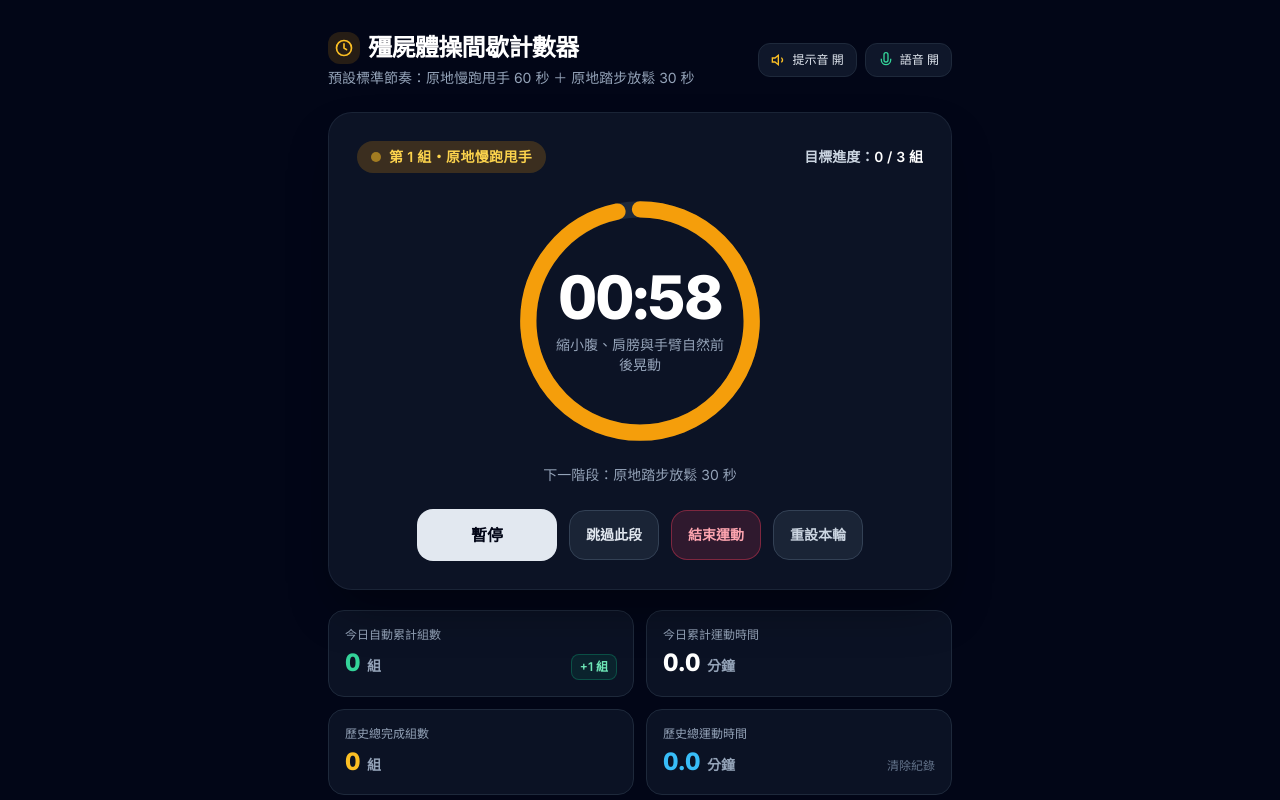
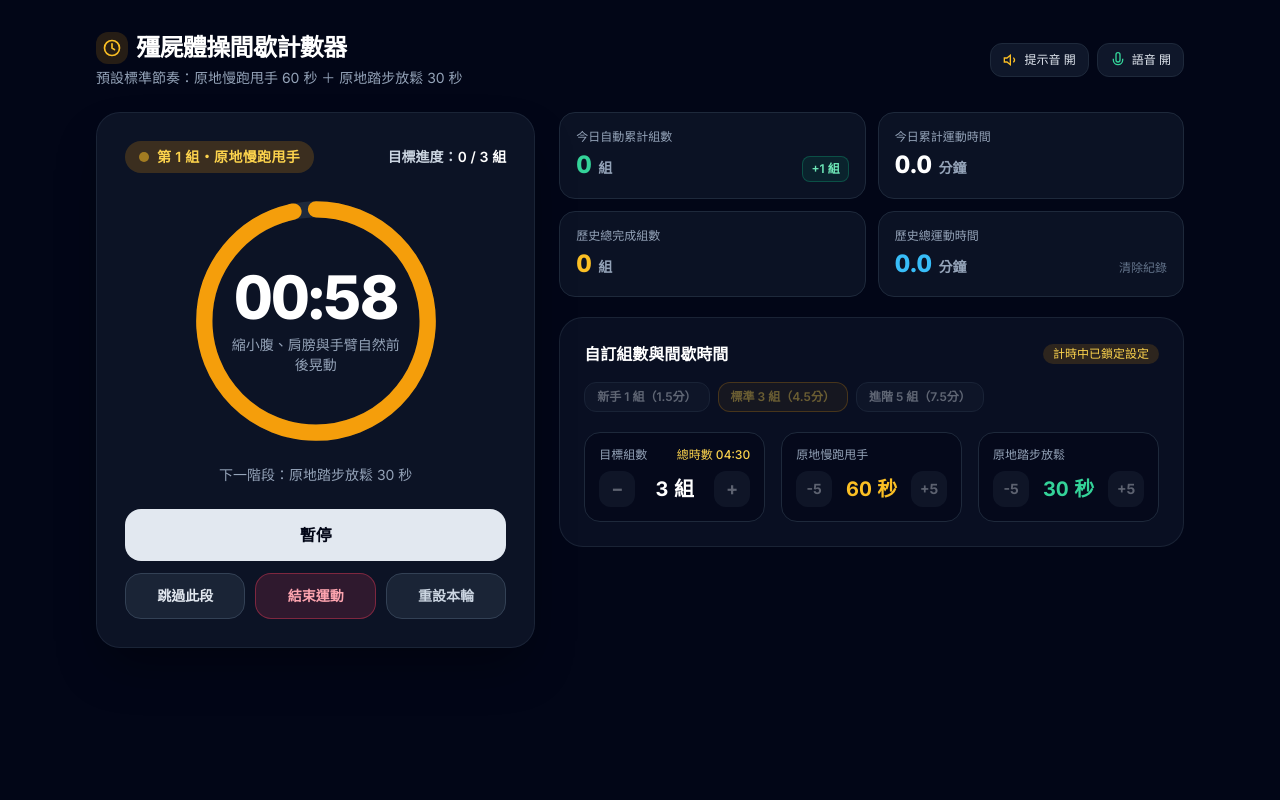
Before and after one commit to ellight369-create/-, a plain HTML site: page index.html in a window 1280 px wide. Both pictures are taken after a click on the button "開始運動". Shown: the top 800 px of the page. Drawn offline with nearby package versions, Linux system fonts and the light colour scheme.

Commit message:
Add files via upload

```diff
--- a/index.html
+++ b/index.html
@@ -21,7 +21,7 @@
   </style>
 </head>
 <body class="min-h-screen bg-slate-950 text-slate-100 antialiased selection:bg-amber-500/30">
-  <div class="mx-auto max-w-2xl px-4 py-6 sm:px-6 sm:py-8">
+  <div class="mx-auto max-w-6xl px-4 py-5 sm:px-6 lg:px-8 lg:py-8">
     <!-- Header -->
     <header class="mb-6 flex flex-wrap items-center justify-between gap-3">
       <div>
@@ -49,8 +49,10 @@
       </div>
     </header>
 
+    <!-- Main Two-Column Responsive Layout -->
+    <div class="grid grid-cols-1 gap-5 lg:grid-cols-12 lg:items-start lg:gap-6">
       <!-- Main Timer Card -->
-    <main class="rounded-3xl border border-slate-800/80 bg-slate-900/80 p-5 shadow-2xl shadow-black/40 backdrop-blur sm:p-7">
+      <main class="rounded-3xl border border-slate-800/80 bg-slate-900/80 p-5 shadow-2xl shadow-black/40 backdrop-blur sm:p-7 lg:col-span-5">
       <!-- Phase & Set Indicator -->
       <div class="mb-5 flex flex-wrap items-center justify-between gap-2">
         <span id="phaseBadge" class="inline-flex items-center gap-2 rounded-full bg-slate-800 px-3.5 py-1.5 text-xs font-semibold tracking-wide text-slate-200 sm:text-sm">
@@ -80,24 +82,28 @@
       </div>
 
       <!-- Primary Controls -->
-      <div class="flex flex-wrap items-center justify-center gap-3">
-        <button id="startPauseBtn" type="button" class="inline-flex min-w-[140px] items-center justify-center gap-2 rounded-2xl bg-amber-500 px-6 py-3.5 text-base font-bold text-slate-950 shadow-lg shadow-amber-500/20 transition hover:bg-amber-400 active:scale-[0.98]">
+      <div class="flex flex-col gap-3">
+        <button id="startPauseBtn" type="button" class="inline-flex w-full items-center justify-center gap-2 rounded-2xl bg-amber-500 px-6 py-3.5 text-base font-bold text-slate-950 shadow-lg shadow-amber-500/20 transition hover:bg-amber-400 active:scale-[0.98]">
           <span id="startPauseLabel">開始運動</span>
         </button>
-        <button id="skipBtn" type="button" disabled class="inline-flex items-center justify-center gap-1.5 rounded-2xl border border-slate-700 bg-slate-800/80 px-4 py-3.5 text-sm font-semibold text-slate-200 transition hover:bg-slate-700 disabled:cursor-not-allowed disabled:opacity-40">
+        <div class="grid grid-cols-3 gap-2.5">
+          <button id="skipBtn" type="button" disabled class="inline-flex items-center justify-center gap-1 rounded-2xl border border-slate-700 bg-slate-800/80 px-3 py-3 text-sm font-semibold text-slate-200 transition hover:bg-slate-700 disabled:cursor-not-allowed disabled:opacity-40">
             跳過此段
           </button>
-        <button id="finishBtn" type="button" disabled class="inline-flex items-center justify-center gap-1.5 rounded-2xl border border-rose-500/40 bg-rose-500/15 px-4 py-3.5 text-sm font-semibold text-rose-300 transition hover:bg-rose-500/25 disabled:cursor-not-allowed disabled:opacity-40">
+          <button id="finishBtn" type="button" disabled class="inline-flex items-center justify-center gap-1 rounded-2xl border border-rose-500/40 bg-rose-500/15 px-3 py-3 text-sm font-semibold text-rose-300 transition hover:bg-rose-500/25 disabled:cursor-not-allowed disabled:opacity-40">
             結束運動
           </button>
-        <button id="resetSessionBtn" type="button" class="inline-flex items-center justify-center gap-1.5 rounded-2xl border border-slate-700 bg-slate-800/80 px-4 py-3.5 text-sm font-semibold text-slate-300 transition hover:bg-slate-700">
+          <button id="resetSessionBtn" type="button" class="inline-flex items-center justify-center gap-1 rounded-2xl border border-slate-700 bg-slate-800/80 px-3 py-3 text-sm font-semibold text-slate-300 transition hover:bg-slate-700">
             重設本輪
           </button>
         </div>
+      </div>
     </main>
 
+    <!-- Right Column: Stats & Settings -->
+    <div class="flex flex-col gap-5 lg:col-span-7">
     <!-- Automatic Set Counter & Daily Stats -->
-    <section class="mt-5 grid grid-cols-1 gap-3 sm:grid-cols-2" aria-label="累計組數統計">
+    <section class="grid grid-cols-1 gap-3 sm:grid-cols-2" aria-label="累計組數統計">
       <div class="rounded-2xl border border-slate-800 bg-slate-900/70 p-4">
         <div class="text-xs font-medium text-slate-400">今日自動累計組數</div>
         <div class="mt-1 flex items-baseline justify-between gap-1">
@@ -126,7 +132,7 @@
     </section>
 
     <!-- Customizable Settings Panel -->
-    <section class="mt-5 rounded-3xl border border-slate-800/80 bg-slate-900/60 p-5 sm:p-6" aria-label="組數與時間設定">
+    <section class="rounded-3xl border border-slate-800/80 bg-slate-900/60 p-5 sm:p-6" aria-label="組數與時間設定">
       <div class="mb-4 flex flex-wrap items-center justify-between gap-2">
         <h2 class="text-base font-bold text-white">自訂組數與間歇時間</h2>
         <span id="settingsLockNote" class="hidden rounded-full bg-amber-500/15 px-2.5 py-0.5 text-xs font-medium text-amber-300">計時中已鎖定設定</span>
@@ -174,6 +180,8 @@
         </div>
       </div>
     </section>
+    </div>
+    </div>
 
     <!-- Toast Notification -->
     <div id="toast" class="pointer-events-none fixed bottom-5 left-1/2 z-40 -translate-x-1/2 translate-y-4 rounded-2xl border border-emerald-500/40 bg-slate-900/95 px-4 py-2.5 text-sm font-semibold text-emerald-300 opacity-0 shadow-xl transition duration-300"></div>
@@ -450,7 +458,7 @@
           const totalSessionSec = state.targetSets * (state.jogSeconds + state.walkSeconds);
           el.nextHint.textContent = `按下開始後將進行第 1 組（共 ${state.targetSets} 組，總計 ${formatMMSS(totalSessionSec)}）`;
           el.startPauseLabel.textContent = '開始運動';
-          el.startPauseBtn.className = 'inline-flex min-w-[140px] items-center justify-center gap-2 rounded-2xl bg-amber-500 px-6 py-3.5 text-base font-bold text-slate-950 shadow-lg shadow-amber-500/20 transition hover:bg-amber-400 active:scale-[0.98]';
+          el.startPauseBtn.className = 'inline-flex w-full items-center justify-center gap-2 rounded-2xl bg-amber-500 px-6 py-3.5 text-base font-bold text-slate-950 shadow-lg shadow-amber-500/20 transition hover:bg-amber-400 active:scale-[0.98]';
         } else if (state.status === 'completed') {
           el.phaseDot.className = 'h-2.5 w-2.5 rounded-full bg-emerald-400';
           el.phaseText.textContent = '本輪已完成';
@@ -459,7 +467,7 @@
           el.phaseSubtext.textContent = `順利完成 ${state.targetSets} 組！`;
           el.nextHint.textContent = '已自動累計到今日組數，可點擊「再來一輪」繼續';
           el.startPauseLabel.textContent = '再來一輪';
-          el.startPauseBtn.className = 'inline-flex min-w-[140px] items-center justify-center gap-2 rounded-2xl bg-emerald-500 px-6 py-3.5 text-base font-bold text-slate-950 shadow-lg shadow-emerald-500/20 transition hover:bg-emerald-400 active:scale-[0.98]';
+          el.startPauseBtn.className = 'inline-flex w-full items-center justify-center gap-2 rounded-2xl bg-emerald-500 px-6 py-3.5 text-base font-bold text-slate-950 shadow-lg shadow-emerald-500/20 transition hover:bg-emerald-400 active:scale-[0.98]';
         } else if (state.status === 'ended') {
           el.phaseDot.className = 'h-2.5 w-2.5 rounded-full bg-sky-400';
           el.phaseText.textContent = '已結束本次運動';
@@ -468,7 +476,7 @@
           el.phaseSubtext.textContent = `本次共完成 ${state.completedInSession} 組`;
           el.nextHint.textContent = '已保留完成的組數紀錄，可點擊「再來一輪」重新開始';
           el.startPauseLabel.textContent = '再來一輪';
-          el.startPauseBtn.className = 'inline-flex min-w-[140px] items-center justify-center gap-2 rounded-2xl bg-amber-500 px-6 py-3.5 text-base font-bold text-slate-950 shadow-lg shadow-amber-500/20 transition hover:bg-amber-400 active:scale-[0.98]';
+          el.startPauseBtn.className = 'inline-flex w-full items-center justify-center gap-2 rounded-2xl bg-amber-500 px-6 py-3.5 text-base font-bold text-slate-950 shadow-lg shadow-amber-500/20 transition hover:bg-amber-400 active:scale-[0.98]';
         } else if (state.phase === 'jog') {
           el.phaseDot.className = 'h-2.5 w-2.5 rounded-full bg-amber-400 animate-pulse';
           el.phaseText.textContent = `第 ${state.currentSet} 組・原地慢跑甩手`;
@@ -478,8 +486,8 @@
           el.nextHint.textContent = `下一階段：原地踏步放鬆 ${state.walkSeconds} 秒`;
           el.startPauseLabel.textContent = state.status === 'running' ? '暫停' : '繼續';
           el.startPauseBtn.className = state.status === 'running'
-            ? 'inline-flex min-w-[140px] items-center justify-center gap-2 rounded-2xl bg-slate-200 px-6 py-3.5 text-base font-bold text-slate-950 transition hover:bg-white active:scale-[0.98]'
-            : 'inline-flex min-w-[140px] items-center justify-center gap-2 rounded-2xl bg-amber-500 px-6 py-3.5 text-base font-bold text-slate-950 shadow-lg shadow-amber-500/20 transition hover:bg-amber-400 active:scale-[0.98]';
+            ? 'inline-flex w-full items-center justify-center gap-2 rounded-2xl bg-slate-200 px-6 py-3.5 text-base font-bold text-slate-950 transition hover:bg-white active:scale-[0.98]'
+            : 'inline-flex w-full items-center justify-center gap-2 rounded-2xl bg-amber-500 px-6 py-3.5 text-base font-bold text-slate-950 shadow-lg shadow-amber-500/20 transition hover:bg-amber-400 active:scale-[0.98]';
         } else {
           el.phaseDot.className = 'h-2.5 w-2.5 rounded-full bg-emerald-400 animate-pulse';
           el.phaseText.textContent = `第 ${state.currentSet} 組・原地踏步放鬆`;
@@ -491,8 +499,8 @@
             : '本段結束後即完成全部組數';
           el.startPauseLabel.textContent = state.status === 'running' ? '暫停' : '繼續';
           el.startPauseBtn.className = state.status === 'running'
-            ? 'inline-flex min-w-[140px] items-center justify-center gap-2 rounded-2xl bg-slate-200 px-6 py-3.5 text-base font-bold text-slate-950 transition hover:bg-white active:scale-[0.98]'
-            : 'inline-flex min-w-[140px] items-center justify-center gap-2 rounded-2xl bg-emerald-500 px-6 py-3.5 text-base font-bold text-slate-950 shadow-lg shadow-emerald-500/20 transition hover:bg-emerald-400 active:scale-[0.98]';
+            ? 'inline-flex w-full items-center justify-center gap-2 rounded-2xl bg-slate-200 px-6 py-3.5 text-base font-bold text-slate-950 transition hover:bg-white active:scale-[0.98]'
+            : 'inline-flex w-full items-center justify-center gap-2 rounded-2xl bg-emerald-500 px-6 py-3.5 text-base font-bold text-slate-950 shadow-lg shadow-emerald-500/20 transition hover:bg-emerald-400 active:scale-[0.98]';
         }
 
         el.timeDisplay.textContent = (state.status === 'completed' || state.status === 'ended') ? '00:00' : formatMMSS(state.remainingSeconds);
```
Lines whose indentation alone changed are shown as unchanged.
